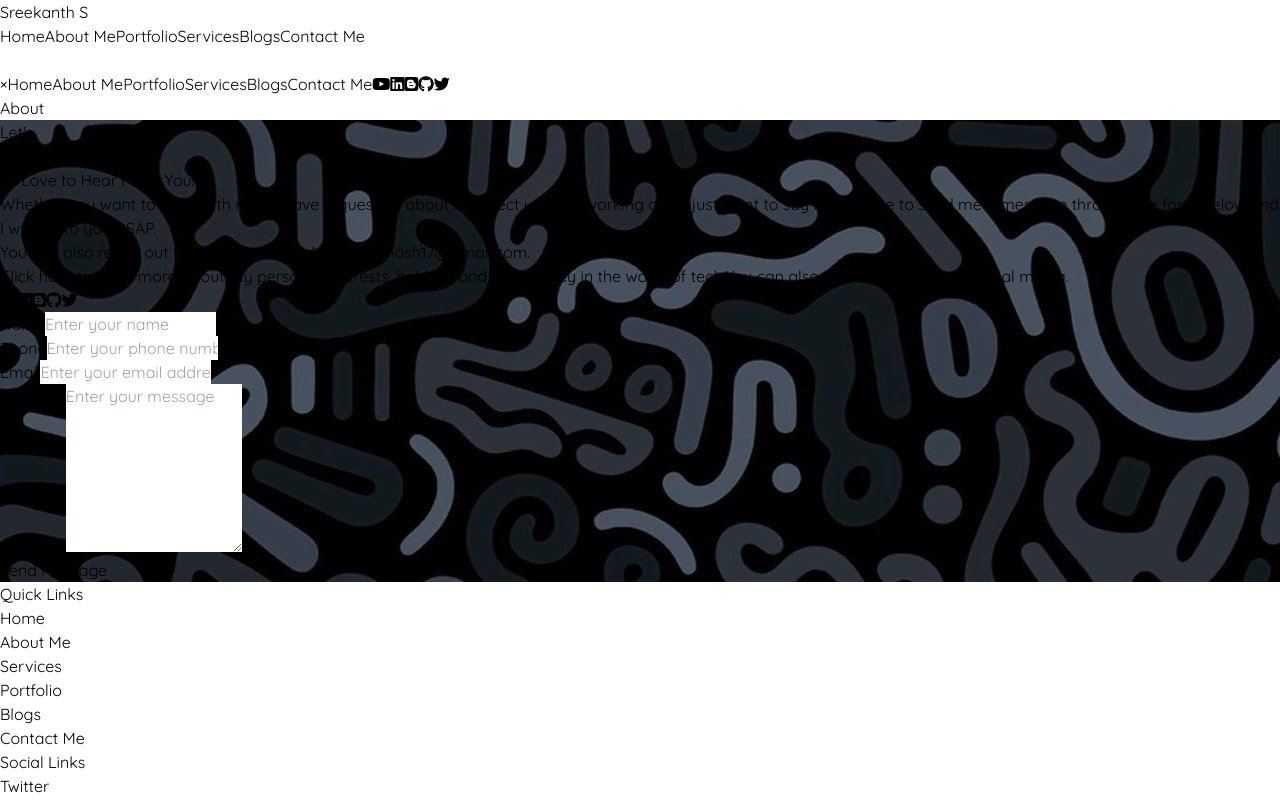
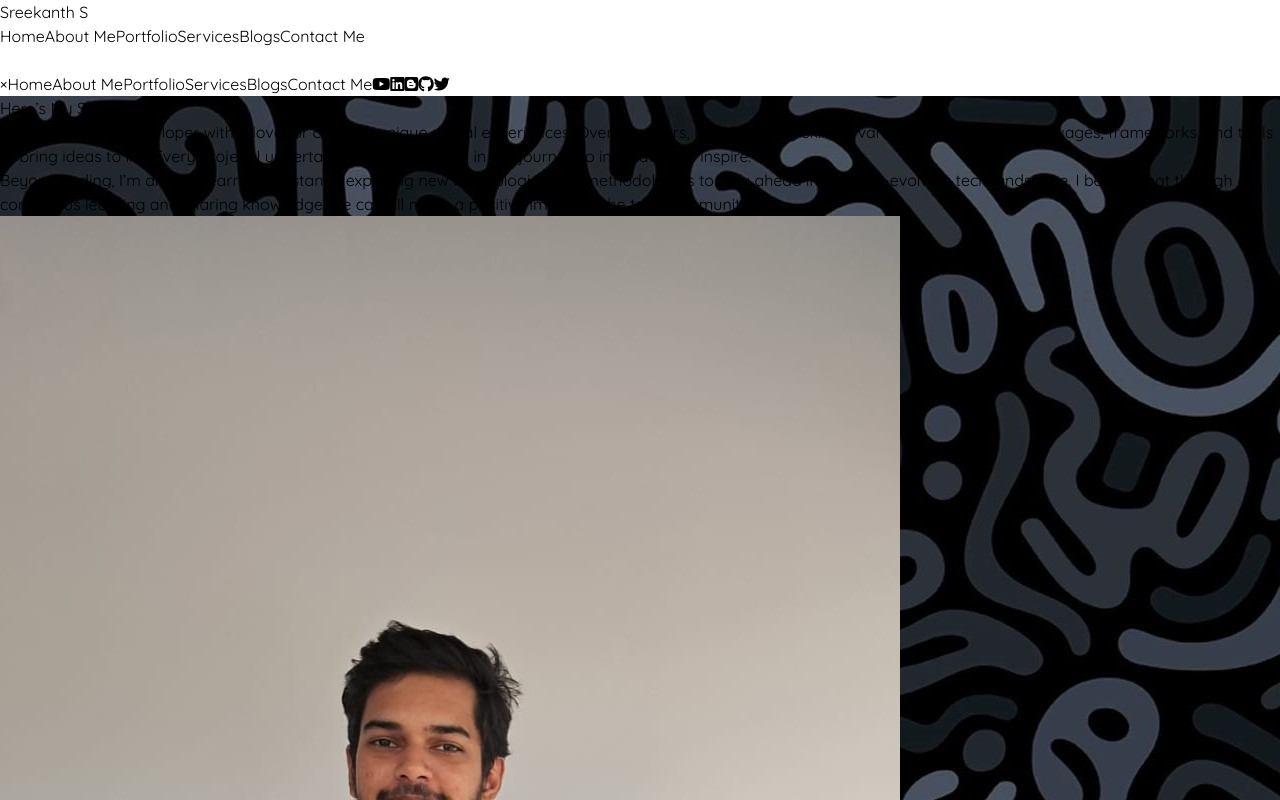
Before and after one commit to sreekanths-24/react-portfolio-new, a React (Vite) app: page /about in a window 1280 px wide. Shown: the top 800 px of the page. Built offline with nearby package versions, Linux system fonts and the light colour scheme.

Commit message:
4th commit

```diff
--- a/src/components/Navbar.jsx
+++ b/src/components/Navbar.jsx
@@ -1,19 +1,26 @@
-import React, { useState } from 'react';
+import React, { useState, useEffect } from 'react';
 import Socials from './Socials';
 import { Link, useLocation } from "react-router-dom";
+
 function Navbar() {
   const [isOpen, setIsOpen] = useState(false);
   const location = useLocation();
+
+  // Scroll to top when the location (URL path) changes
+  useEffect(() => {
+    window.scrollTo(0, 0);
+  }, [location.pathname]);
 
   const linkClasses = (path) =>
     `hover:text-indigo-400 hover:font-bold transition-colors ${
       location.pathname === path ? "text-indigo-400 font-bold" : ""
     }`;
 
-    const linkClassesMobile = (path) =>
-      `text-5xl md:text-7xl font-bold transition-colors ${
-        location.pathname === path ? "text-indigo-500" : "text-white hover:text-gray-300"
-      }`;
+  const linkClassesMobile = (path) =>
+    `text-5xl md:text-7xl font-bold transition-colors ${
+      location.pathname === path ? "text-indigo-500" : "text-white hover:text-gray-300"
+    }`;
+
   return (
     <nav className="fixed top-0 left-0 w-full z-50 bg-transparent backdrop-blur-md">
       <div className="container mx-auto flex items-center justify-between py-4 px-6 lg:px-24">
@@ -24,24 +31,12 @@ function Navbar() {
 
         {/* Desktop Links */}
         <div className="hidden md:flex space-x-8 text-white">
-        <Link to="/" className={linkClasses("/")}>
-        Home
-      </Link>
-      <Link to="/about" className={linkClasses("/about")}>
-        About Me
-      </Link>
-      <Link to="/work" className={linkClasses("/work")}>
-        Portfolio
-      </Link>
-      <Link to="/services" className={linkClasses("/services")}>
-        Services
-      </Link>
-      <Link to="/blogs" className={linkClasses("/blogs")}>
-        Blogs
-      </Link>
-      <Link to="/contact" className={linkClasses("/contact")}>
-        Contact Me
-      </Link>
+          <Link to="/" className={linkClasses("/")}>Home</Link>
+          <Link to="/about" className={linkClasses("/about")}>About Me</Link>
+          <Link to="/work" className={linkClasses("/work")}>Portfolio</Link>
+          <Link to="/services" className={linkClasses("/services")}>Services</Link>
+          <Link to="/blogs" className={linkClasses("/blogs")}>Blogs</Link>
+          <Link to="/contact" className={linkClasses("/contact")}>Contact Me</Link>
         </div>
 
         {/* Mobile Menu Button */}
@@ -70,7 +65,7 @@ function Navbar() {
 
       {/* Mobile Dropdown Menu */}
       <div
-        className={`md:hidden bg-black text-gray-300 absolute top-0 left-0 w-full h-dvh flex flex-col  ps-5 justify-center space-y-8 transition-all duration-300 ease-in-out transform ${
+        className={`md:hidden bg-black text-gray-300 absolute top-0 left-0 w-full h-dvh flex flex-col ps-5 justify-center space-y-8 transition-all duration-300 ease-in-out transform ${
           isOpen ? 'translate-x-0 opacity-100' : '-translate-x-full opacity-0'
         }`}
       >
@@ -83,50 +78,14 @@ function Navbar() {
         </button>
 
         {/* Links */}
-        <Link
-        to="/"
-        onClick={() => setIsOpen(false)}
-        className={linkClassesMobile("/")}
-      >
-        Home
-      </Link>
-      <Link
-        to="/about"
-        onClick={() => setIsOpen(false)}
-        className={linkClassesMobile("/about")}
-      >
-        About Me
-      </Link>
-      <Link
-        to="/work"
-        onClick={() => setIsOpen(false)}
-        className={linkClassesMobile("/work")}
-      >
-        Portfolio
-      </Link>
-      <Link
-        to="/services"
-        onClick={() => setIsOpen(false)}
-        className={linkClassesMobile("/services")}
-      >
-        Services
-      </Link>
-      <Link
-        to="/blogs"
-        onClick={() => setIsOpen(false)}
-        className={linkClassesMobile("/blogs")}
-      >
-        Blogs
-      </Link>
-      <Link
-        to="/contact"
-        onClick={() => setIsOpen(false)}
-        className={linkClassesMobile("/contact")}
-      >
-        Contact Me
-      </Link>
+        <Link to="/" onClick={() => setIsOpen(false)} className={linkClassesMobile("/")}>Home</Link>
+        <Link to="/about" onClick={() => setIsOpen(false)} className={linkClassesMobile("/about")}>About Me</Link>
+        <Link to="/work" onClick={() => setIsOpen(false)} className={linkClassesMobile("/work")}>Portfolio</Link>
+        <Link to="/services" onClick={() => setIsOpen(false)} className={linkClassesMobile("/services")}>Services</Link>
+        <Link to="/blogs" onClick={() => setIsOpen(false)} className={linkClassesMobile("/blogs")}>Blogs</Link>
+        <Link to="/contact" onClick={() => setIsOpen(false)} className={linkClassesMobile("/contact")}>Contact Me</Link>
+
         <Socials />
-
       </div>
     </nav>
   );
--- a/src/index.css
+++ b/src/index.css
@@ -6,3 +6,33 @@
     font-family: "Quicksand", sans-serif;
     scroll-behavior: smooth;
   }
+
+  @keyframes fadeInLeft {
+    from {
+      opacity: 0;
+      transform: translateX(-20px);
+    }
+    to {
+      opacity: 1;
+      transform: translateX(0);
+    }
+  }
+
+  @keyframes fadeInRight {
+    from {
+      opacity: 0;
+      transform: translateX(20px);
+    }
+    to {
+      opacity: 1;
+      transform: translateX(0);
+    }
+  }
+
+  .animate-fadeInLeft {
+    animation: fadeInLeft 1s ease forwards;
+  }
+
+  .animate-fadeInRight {
+    animation: fadeInRight 1s ease forwards;
+  }
--- a/src/pages/About/About.jsx
+++ b/src/pages/About/About.jsx
@@ -1,9 +1,42 @@
-import React from 'react'
+import React from 'react';
+import Bgimg from "../../assets/bgimg.jpg";
+import Me from "../../assets/me.jpg";
 
 function About() {
   return (
-    <div>About</div>
-  )
+    <section
+      className="relative bg-cover bg-center min-h-screen flex items-center justify-center pb-16 pt-28 px-4 lg:px-36"
+      style={{ backgroundImage: `url(${Bgimg})` }}
+    >
+      {/* Overlay */}
+      <div className="absolute inset-0 bg-black opacity-70"></div>
+
+      {/* Content Wrapper */}
+      <div className="relative z-10 flex flex-col lg:flex-row items-center   space-y-8 lg:space-y-0 lg:space-x-10">
+        {/* Text Section */}
+        <div className="lg:w-1/2 space-y-6 animate-fadeInLeft">
+          <h2 className="text-4xl md:text-5xl lg:text-6xl font-bold text-white leading-tight">
+            Here’s <span className="text-indigo-400">My Story</span>
+          </h2>
+          <p className="text-lg md:text-xl text-gray-200">
+            I'm a passionate developer with a love for creating unique digital experiences. Over the years, I've honed my skills in various programming languages, frameworks, and tools to bring ideas to life. Every project I undertake is a step forward in my journey to innovate and inspire.
+          </p>
+          <p className="text-lg md:text-xl text-gray-200">
+            Beyond coding, I’m an avid learner, constantly exploring new technologies and methodologies to stay ahead in the ever-evolving tech landscape. I believe that through continuous learning and sharing knowledge, we can all make a positive impact in the tech community.
+          </p>
+        </div>
+
+        {/* Image Section */}
+        <div className="lg:w-1/3 flex justify-center animate-fadeInRight">
+          <img
+            src={Me}
+            alt="Me"
+            className="   transform transition duration-500  hover:border-indigo-500"
+          />
+        </div>
+      </div>
+    </section>
+  );
 }
 
-export default About
+export default About;
--- a/src/pages/Home/Home.jsx
+++ b/src/pages/Home/Home.jsx
@@ -37,7 +37,7 @@ function Home() {
         <div className="absolute inset-0 bg-black opacity-70"></div>
 
         {/* Hero Content */}
-        <div className="relative z-10 flex flex-col md:flex-row md:items-center text-gray-300 w-full px-4 lg:px- max-w-7xl">
+        <div className="relative z-10 flex flex-col md:flex-row md:items-center text-gray-300 w-full px-4 max-w-7xl">
           {/* Profile Image */}
           <div className="block md:hidden md:w-1/2 md:pl-8  my-8 lg:mb-0">
             <img
```
Also changed, not shown: src/components/Loading.jsx (+6 -7 lines), src/assets/me.jpg (added).
